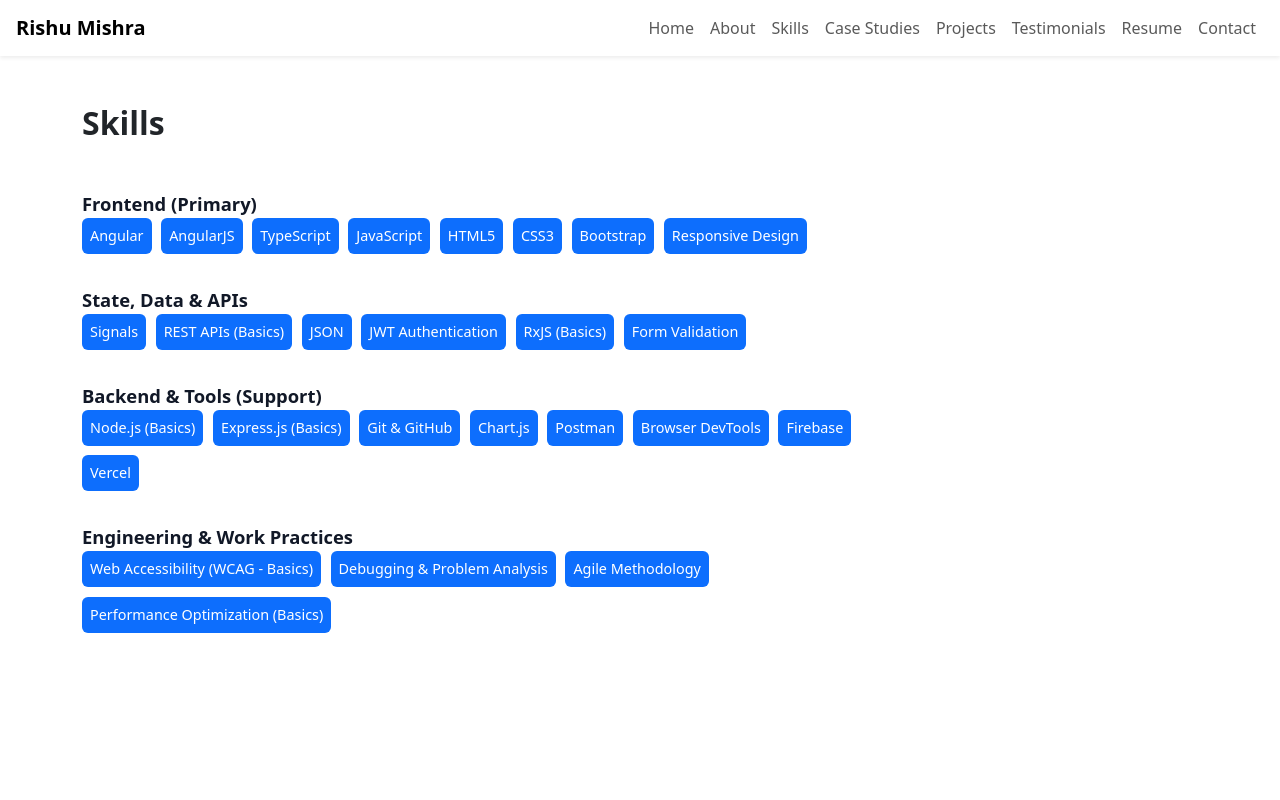
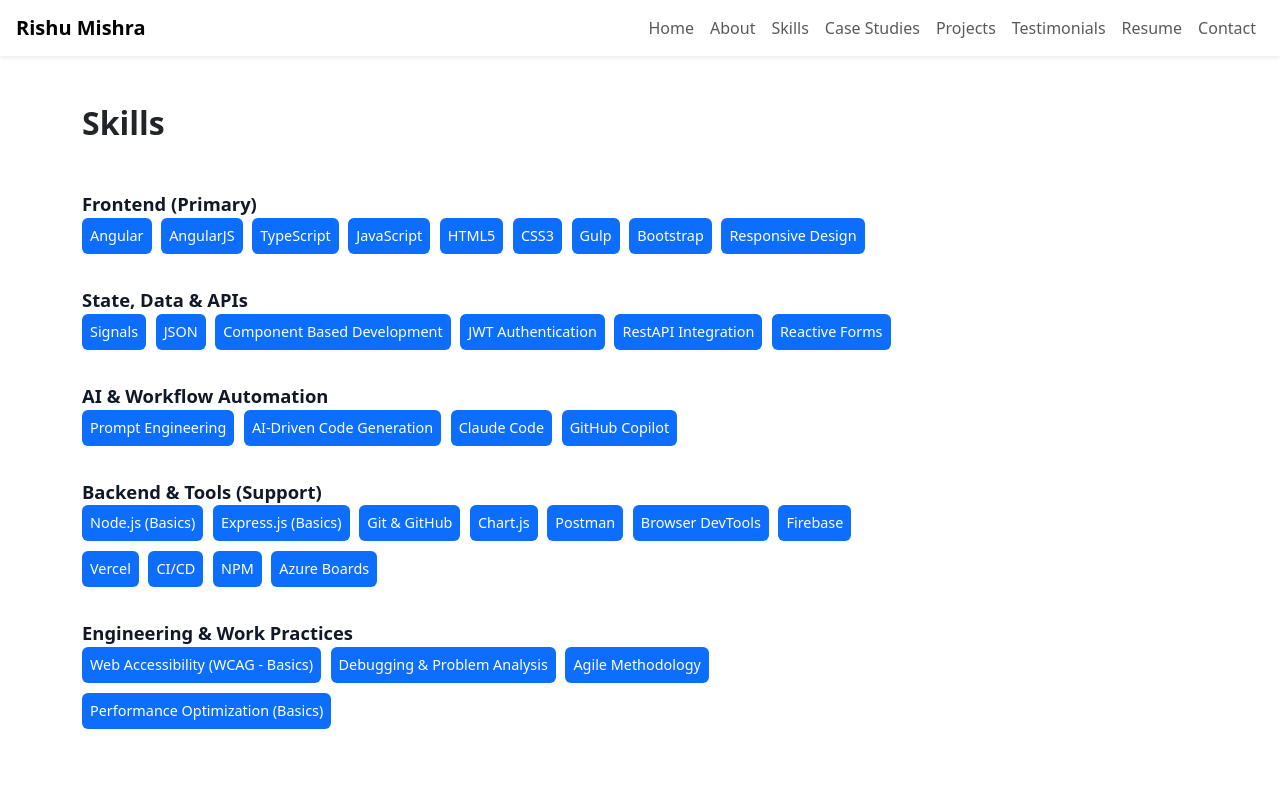
Before and after one commit to RishaanVats/RishuPortfolio, an Angular app: page /skills in a window 1280 px wide. Shown: the top 800 px of the page. Built offline with nearby package versions, Linux system fonts and the light colour scheme.

Commit message:
feat: update resume and skills sections; add new resume formats and files

```diff
--- a/src/app/components/resume/resume.html
+++ b/src/app/components/resume/resume.html
@@ -61,6 +61,11 @@
             <p class="profSubTitle">2022 — 2025</p>
         </div>
         <div>
+            <h6 class="profTitle">Skill Refresh</h6>
+            <p class="profSubTitle">2026 — Present</p>
+            <p class="profSubTitle">Rebuilding Angular 17+ expertise through hands-on projects (see Projects)</p>
+        </div>
+        <div>
             <h3 class="fw-bold mb-3 sectionHeading">Skills</h3>
             <div class="d-flex flex-wrap gap-2 mb-4">
                 <span class="badge bg-primary p-2">Angular</span>
@@ -75,10 +80,13 @@
             <a class="text-decoration-none" routerLink="/skills" aria-label="View full skills.">View full skills.</a>
         </div>
         <!-- Download Resume Buton -->
-        <div class="downloadBtn">
-            <a class="btn btn-outline-primary btn-lg" href="/assets/Rishu Mishra resume.pdf" rel="noopener noreferrer" download>
-                <i class="bi bi-download"></i> Download Resume (PDF)
+        <div class="downloadBtn d-flex justify-content-center gap-3 mt-4">
+            <a class="btn btn-outline-primary btn-lg" href="/assets/Rishu Mishra - Custom.pdf" rel="noopener noreferrer" download>
+                <i class="bi bi-download"></i> Download Resume (.pdf)
             </a>
-            <p class="profSubTitle mt-3">Updated regularly</p>
+            <a class="btn btn-outline-primary btn-lg" href="/assets/Rishu Mishra - Custom.docx" rel="noopener noreferrer" download>
+                <i class="bi bi-download"></i> Download Resume (.docx)
+            </a>
         </div>
+        <p class="profSubTitle mt-5">Updated regularly <span class="">(Last updated: 11 Oct'26)</span></p>
     </div>
--- a/src/app/components/skills/skills.html
+++ b/src/app/components/skills/skills.html
@@ -1,5 +1,5 @@
 <div class="container py-5">
-  <h2 class="fw-bold mb-5"aria-label="Skills">Skills</h2>
+  <h2 class="fw-bold mb-5" aria-label="Skills">Skills</h2>
   <span class="skill-category-title" aria-label="Frontend (Primary)">Frontend (Primary)</span>
   <div class="pill-container g-1 ">
     <span class="badge bg-primary p-2 pill-custom">Angular</span>
@@ -8,17 +8,26 @@
     <span class="badge bg-primary p-2 pill-custom">JavaScript</span>
     <span class="badge bg-primary p-2 pill-custom">HTML5</span>
     <span class="badge bg-primary p-2 pill-custom">CSS3</span>
+    <span class="badge bg-primary p-2 pill-custom">Gulp</span>
     <span class="badge bg-primary p-2 pill-custom">Bootstrap</span>
     <span class="badge bg-primary p-2 pill-custom">Responsive Design</span>
   </div>
   <span class="skill-category-title" aria-label="State, Data & APIs">State, Data & APIs</span>
   <div class="pill-container g-1 ">
     <span class="badge bg-primary p-2 pill-custom">Signals</span>
-    <span class="badge bg-primary p-2 pill-custom">REST APIs (Basics)</span>
     <span class="badge bg-primary p-2 pill-custom">JSON</span>
+    <span class="badge bg-primary p-2 pill-custom">Component Based Development</span>
     <span class="badge bg-primary p-2 pill-custom">JWT Authentication</span>
-    <span class="badge bg-primary p-2 pill-custom">RxJS (Basics)</span>
-    <span class="badge bg-primary p-2 pill-custom">Form Validation</span>
+    <span class="badge bg-primary p-2 pill-custom">RestAPI Integration</span>
+    <!-- <span class="badge bg-primary p-2 pill-custom">RxJS (Basics)</span> -->
+    <span class="badge bg-primary p-2 pill-custom">Reactive Forms</span>
+  </div>
+  <span class="skill-category-title" aria-label="AI & Workflow Automation">AI & Workflow Automation</span>
+  <div class="pill-container g-1 ">
+    <span class="badge bg-primary p-2 pill-custom">Prompt Engineering</span>
+    <span class="badge bg-primary p-2 pill-custom">AI-Driven Code Generation</span>
+    <span class="badge bg-primary p-2 pill-custom">Claude Code</span>
+    <span class="badge bg-primary p-2 pill-custom">GitHub Copilot</span>
   </div>
   <span class="skill-category-title" aria-label="Backend & Tools (Support)">Backend & Tools (Support)</span>
   <div class="pill-container g-1 ">
@@ -30,6 +39,9 @@
     <span class="badge bg-primary p-2 pill-custom">Browser DevTools</span>
     <span class="badge bg-primary p-2 pill-custom">Firebase</span>
     <span class="badge bg-primary p-2 pill-custom">Vercel</span>
+    <span class="badge bg-primary p-2 pill-custom">CI/CD</span>
+    <span class="badge bg-primary p-2 pill-custom">NPM</span>
+    <span class="badge bg-primary p-2 pill-custom">Azure Boards</span>
   </div>
   <span class="skill-category-title" aria-label="Engineering & Work Practices">Engineering & Work Practices</span>
   <div class="pill-container g-1 ">
```
Also changed, not shown: 2 other files (tests, documents, lock files or other folders).
